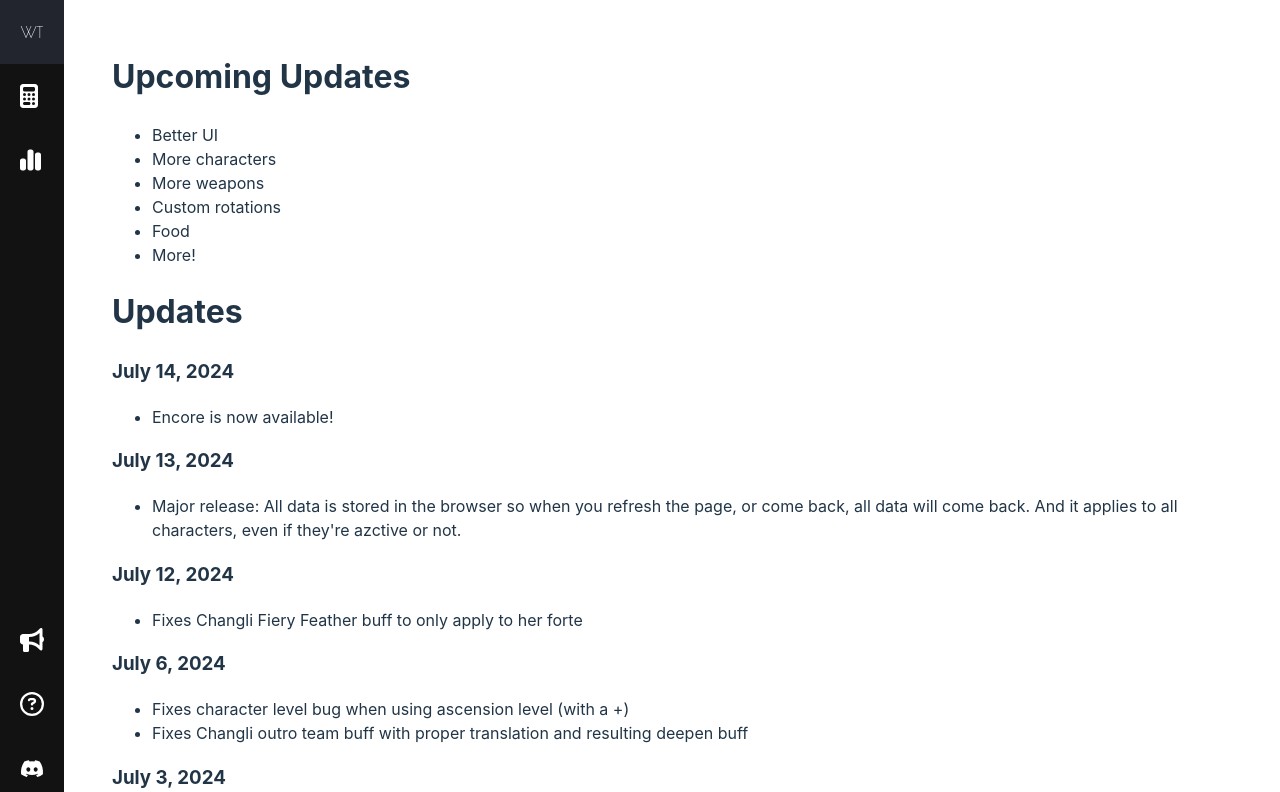
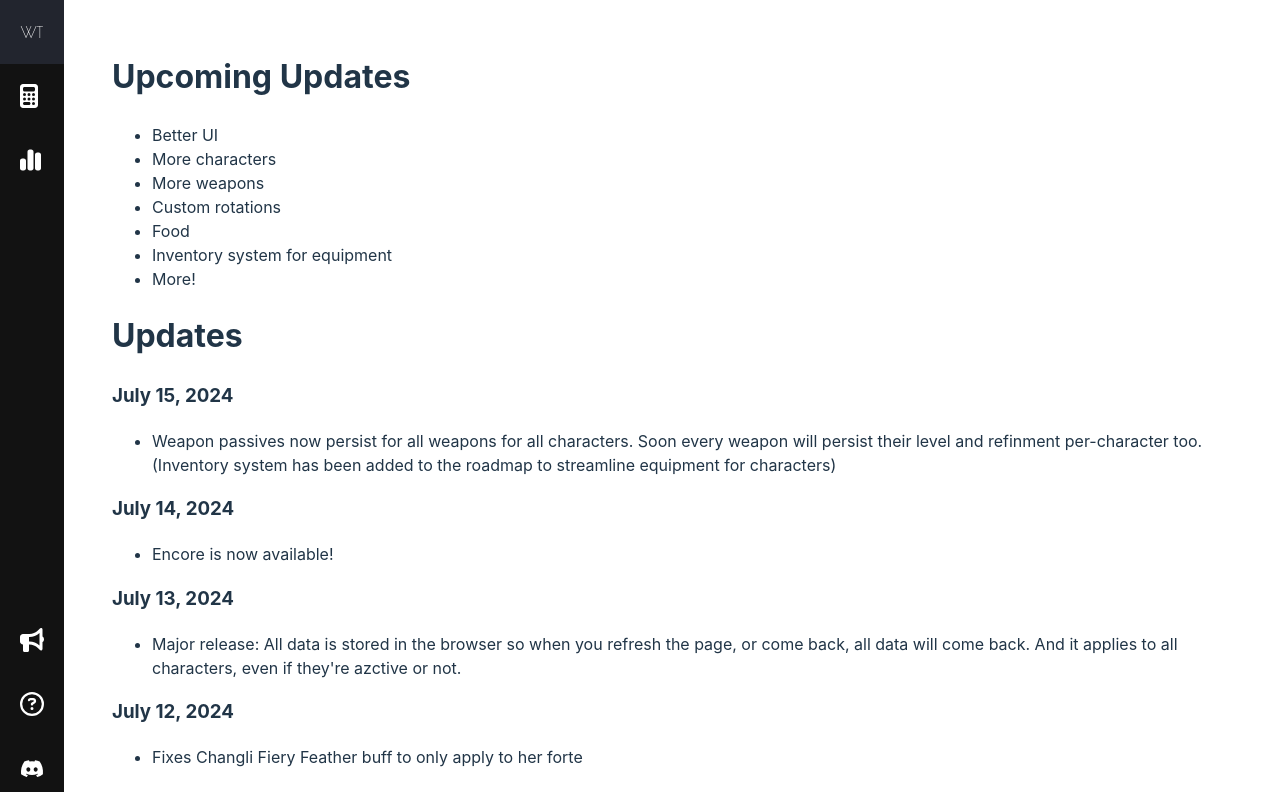
Before and after one commit to ryanbenson/wuthering-waves-optimizer, a Vue app: page /updates in a window 1280 px wide. Shown: the top 792 px of the page. Built offline with nearby package versions, Linux system fonts and the light colour scheme.

Commit message:
Updates page

```diff
--- a/src/pages/UpdatesView.vue
+++ b/src/pages/UpdatesView.vue
@@ -7,9 +7,19 @@
       <li>More weapons</li>
       <li>Custom rotations</li>
       <li>Food</li>
+      <li>Inventory system for equipment</li>
       <li>More!</li>
     </ul>
     <h1>Updates</h1>
+    <h3>July 15, 2024</h3>
+    <ul>
+      <li>
+        Weapon passives now persist for all weapons for all characters. Soon
+        every weapon will persist their level and refinment per-character too.
+        (Inventory system has been added to the roadmap to streamline equipment
+        for characters)
+      </li>
+    </ul>
     <h3>July 14, 2024</h3>
     <ul>
       <li>Encore is now available!</li>
```
Also changed, not shown: 1 other file (tests, documents, lock files or other folders).
